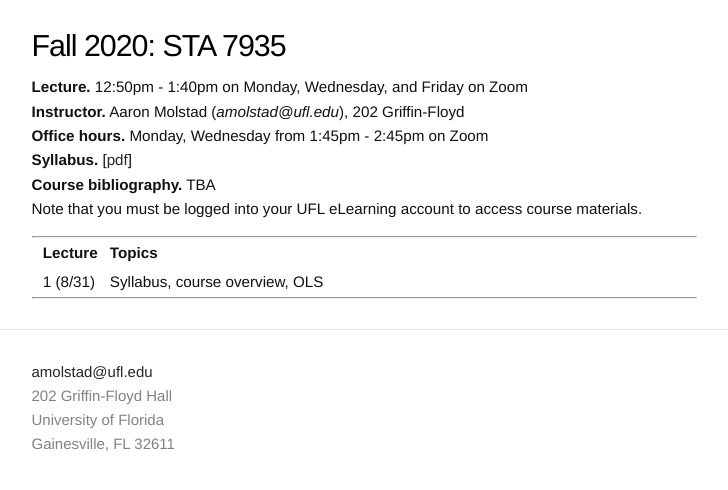
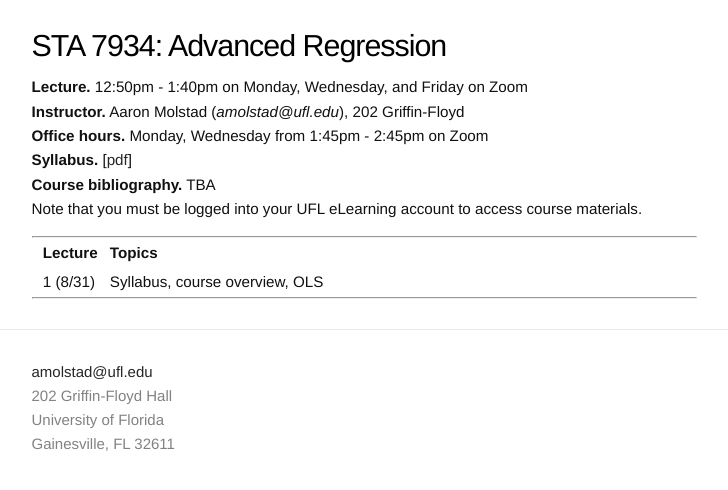
Before and after one commit to ajmolstad/ajmolstad.github.io, a Jekyll site: the page built from F20_STA7934.md, in a window 1280 px wide. Shown: the top 490 px of the page, without its empty margins (276-1004 px from the left). Built offline with Jekyll 4.4.1, drawn with Linux system fonts in a browser that asks for light colours.

Commit message:
Update F20_STA7934.md

```diff
--- a/F20_STA7934.md
+++ b/F20_STA7934.md
@@ -3,7 +3,7 @@ layout: defaultCourse
 title: STA4322
 permalink: /F20_STA7934/
 ---
-# Fall 2020: STA 7935
+# STA 7934: Advanced Regression
 **Lecture.** 12:50pm - 1:40pm on Monday, Wednesday, and Friday on Zoom
 **Instructor.** Aaron Molstad (*amolstad@ufl.edu*), 202 Griffin-Floyd
 **Office hours.** Monday, Wednesday from 1:45pm - 2:45pm on Zoom
```
